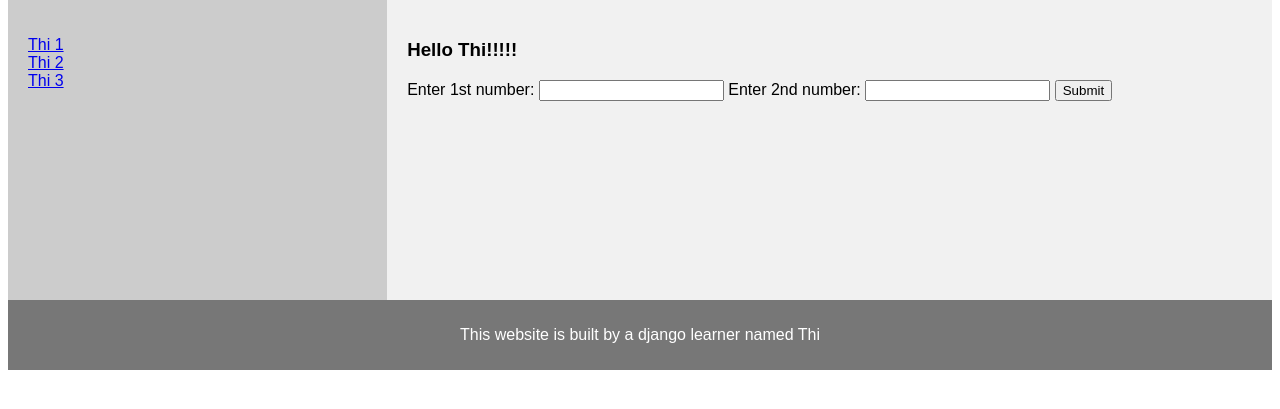
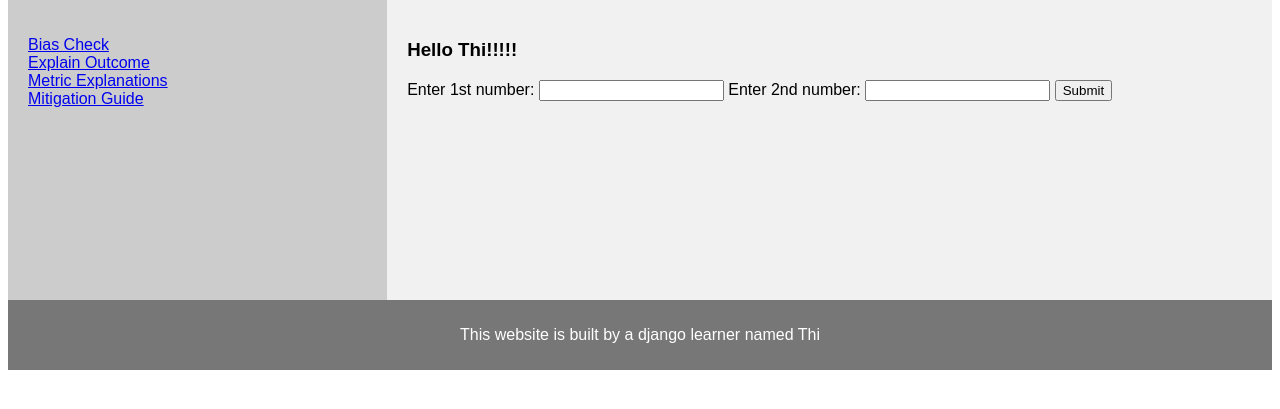
Before and after one commit to thinguyen4/FairNSquareWeb, a Django app: page / in a window 1280 px wide. Shown: the part 216-625 px from the top of the page. Run offline with Django 3.2, Linux system fonts and the light colour scheme.

Commit message:
Add files via upload

```diff
--- a/templates/base.html
+++ b/templates/base.html
@@ -78,9 +78,10 @@
     <section>
         <nav>
             <ul>
-                <li><a href="#">Thi 1</a></li>
-                <li><a href="#">Thi 2</a></li>
-                <li><a href="#">Thi 3</a></li>
+                <li><a href="#">Bias Check</a></li>
+                <li><a href="#">Explain Outcome</a></li>
+                <li><a href="#">Metric Explanations</a></li>
+                <li><a href="#">Mitigation Guide</a></li>
             </ul>
         </nav>
 
```
